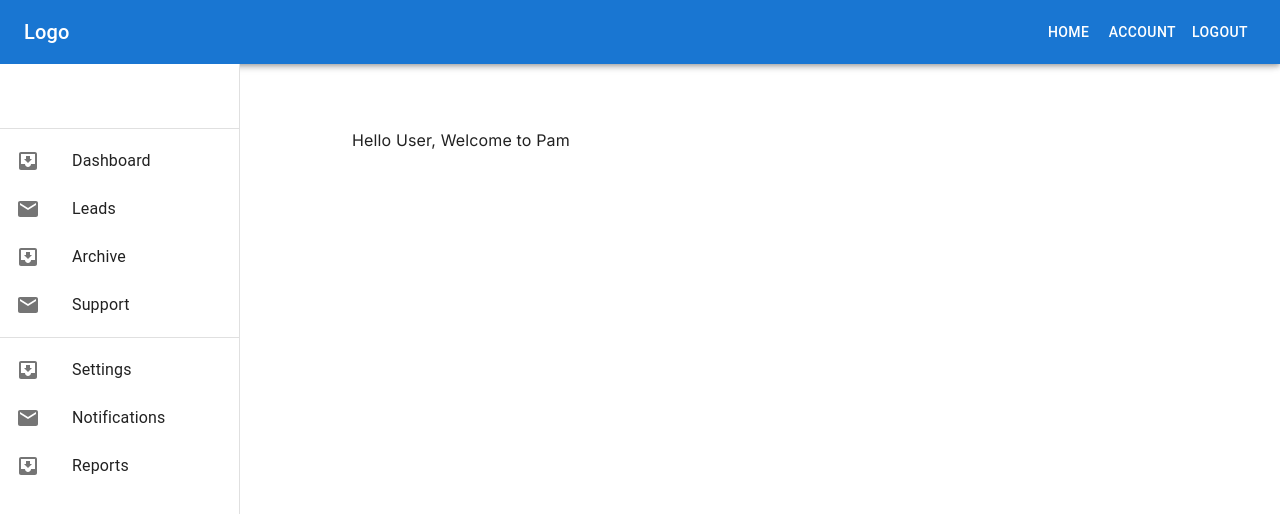
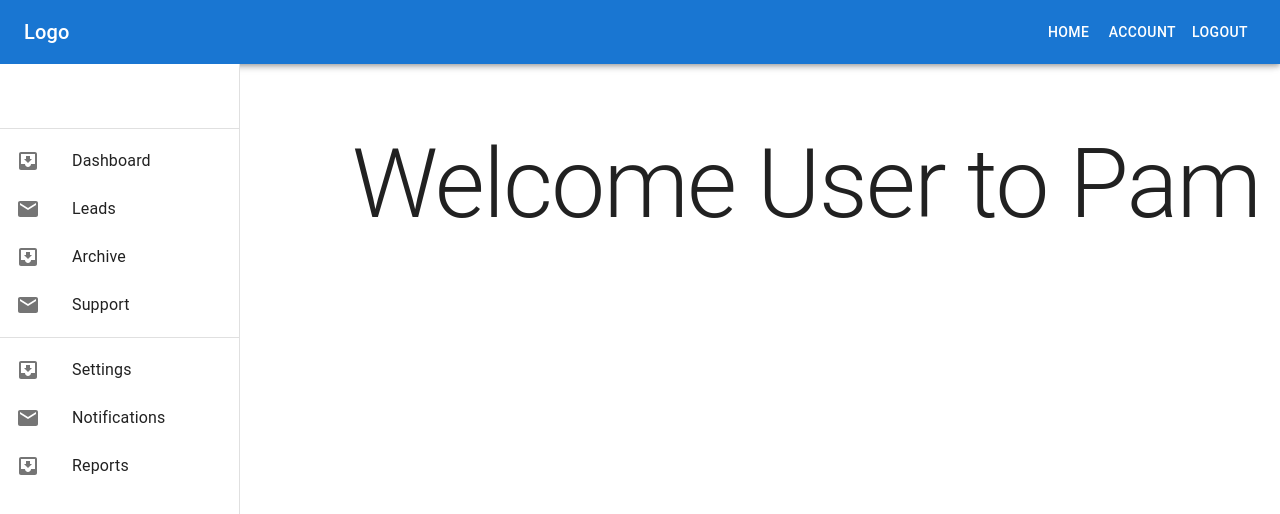
Before and after one commit to umarsaeedcheema/pam-dashboard, a Next.js app in the folder front-end/: page / in a window 1280 px wide. Shown: the top 514 px of the page. Built offline with nearby package versions, Linux system fonts and the light colour scheme.

Commit message:
make dashboard page

```diff
--- /dev/null
+++ b/front-end/app/dashboard/page.tsx
@@ -0,0 +1,11 @@
+"use client"
+import DashboardCards from '@/components/dashboard'
+import React from 'react'
+
+function page() {
+  return (
+    <div><DashboardCards /></div>
+  )
+}
+
+export default page
--- a/front-end/app/page.tsx
+++ b/front-end/app/page.tsx
@@ -1,6 +1,7 @@
+import { Typography } from "@mui/material";
 
 export default function Home() {
   return (
-    <>Hello User, Welcome to Pam</>
+    <Typography variant="h1">Welcome User to Pam</Typography>
   );
 }
```
